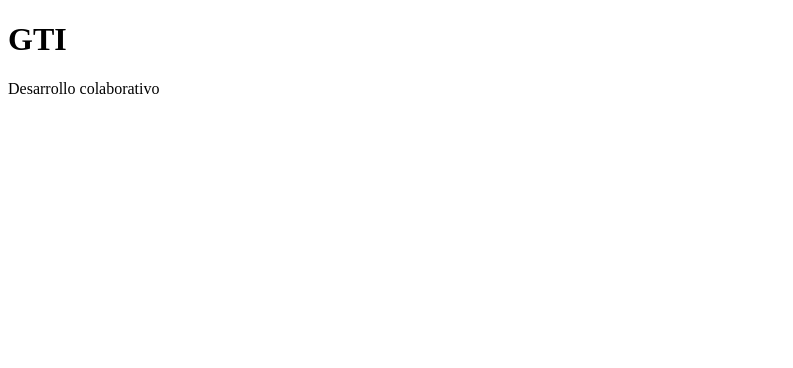
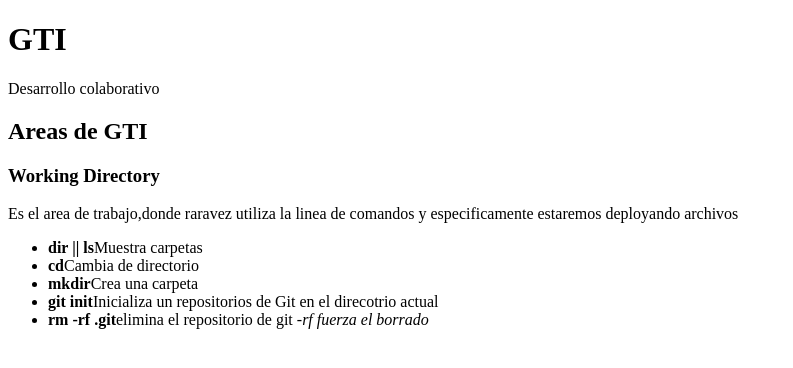
Before and after one commit to Tu7ex/GIT-L19, a plain HTML site: page index.html in a window 1280 px wide. Shown: the whole page, without its empty margins (0-793 px from the left). Drawn offline with Linux system fonts and the light colour scheme.

Commit message:
Areas GIT: Working Directory

```diff
--- a/index.html
+++ b/index.html
@@ -9,5 +9,21 @@
         <h1>GTI</h1>
         <p>Desarrollo colaborativo</p>
     </header>
+    <section>
+        <h2>Areas de GTI</h2>
+        <article>
+            <h3>Working Directory</h3>
+            <p>
+                Es el area de trabajo,donde raravez utiliza la linea
+                de comandos y especificamente estaremos  deployando archivos
+            </p>
+            <ul class="commands">
+                <li><strong>dir || ls</strong>Muestra carpetas</li>
+                <li><strong>cd</strong>Cambia de directorio</li>
+                <li><strong>mkdir</strong>Crea una carpeta</li>
+                <li><strong>git init</strong>Inicializa un repositorios de Git en el direcotrio actual</li>
+                <li><strong>rm -rf .git</strong>elimina el repositorio de git <em>-rf fuerza el borrado </em></li>
+        </article>
+    </section>
 </body>
 </html>
```
